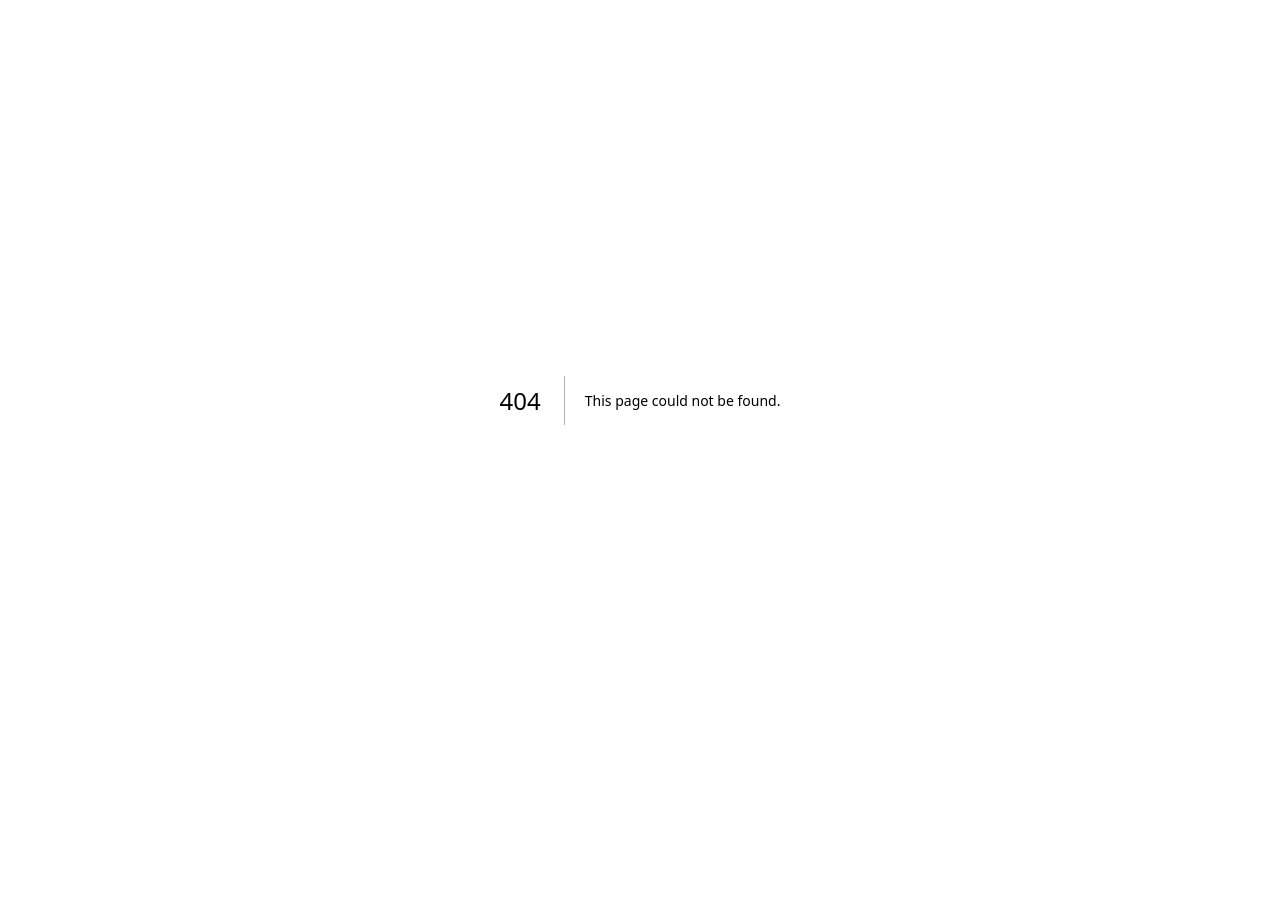
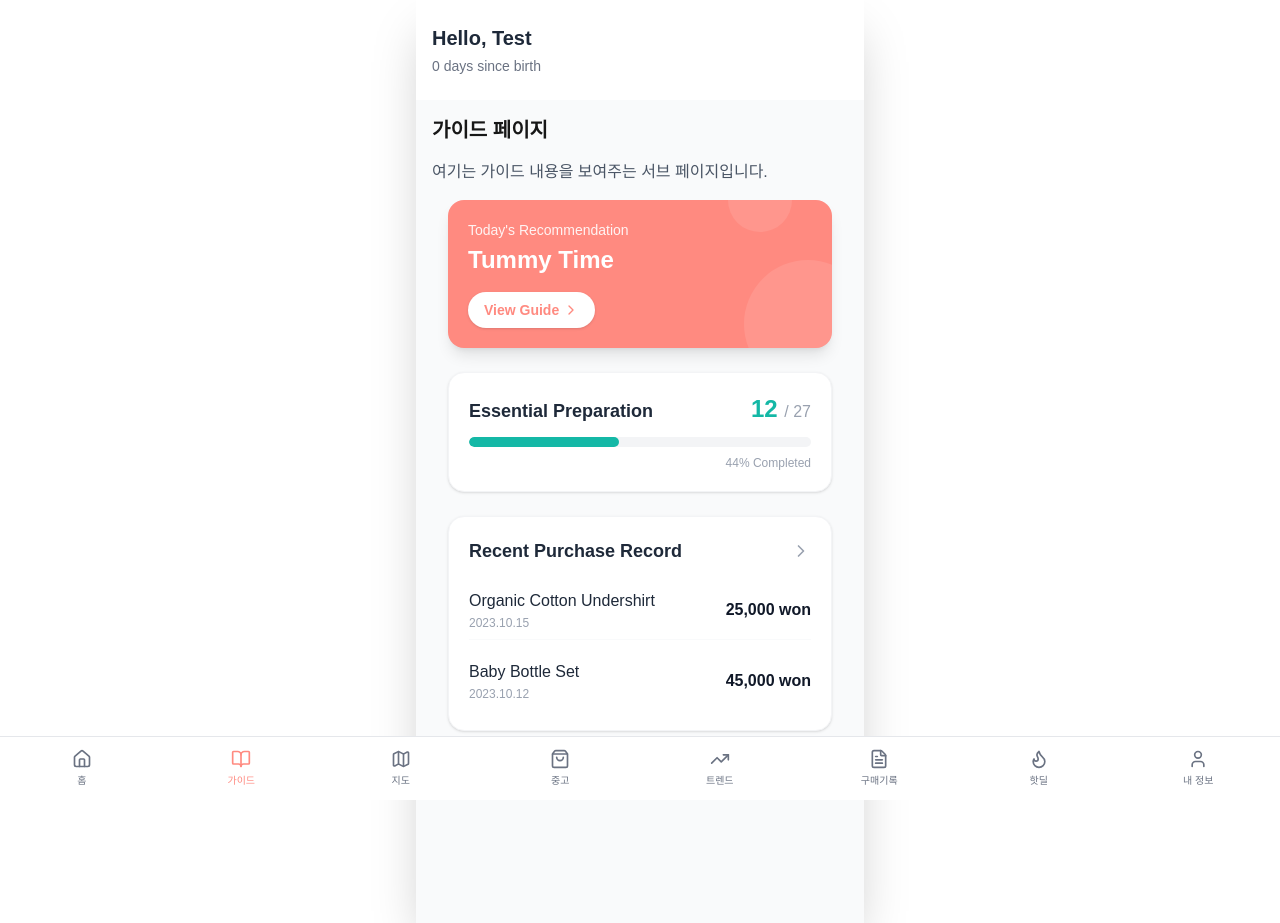
Before and after one commit to octo-tim/connected_b, a Next.js app: page /guide in a window 1280 px wide. Before the commit this address had no page. Before the commit the page ends 800 px from the top, so only its background shows below. Built offline with nearby package versions, Linux system fonts and the light colour scheme.

Commit message:
Add guide page and update bottom navigation for dynamic active state

```diff
--- /dev/null
+++ b/src/app/guide/page.tsx
@@ -0,0 +1,22 @@
+import Header from '@/components/dashboard/Header';
+import RecommendationCard from '@/components/dashboard/RecommendationCard';
+import PreparationProgress from '@/components/dashboard/PreparationProgress';
+import PurchaseRecord from '@/components/dashboard/PurchaseRecord';
+import BottomNav from '@/components/layout/BottomNav';
+
+export default function GuidePage() {
+    return (
+        <main className="bg-gray-50 min-h-screen pb-20 max-w-md mx-auto shadow-2xl overflow-hidden relative">
+            <Header />
+            <div className="p-4">
+                <h1 className="text-xl font-bold mb-4">가이드 페이지</h1>
+                <p className="text-gray-600 mb-4">여기는 가이드 내용을 보여주는 서브 페이지입니다.</p>
+                {/* Reusing components for demonstration */}
+                <RecommendationCard />
+                <PreparationProgress />
+                <PurchaseRecord />
+            </div>
+            <BottomNav />
+        </main>
+    );
+}
--- a/src/components/layout/BottomNav.tsx
+++ b/src/components/layout/BottomNav.tsx
@@ -1,8 +1,9 @@
 import Link from 'next/link';
+import { usePathname } from 'next/navigation';
 import { Home, BookOpen, Map, ShoppingBag, TrendingUp, FileText, Flame, User } from 'lucide-react';
 
 const navItems = [
-  { label: '홈', icon: Home, href: '/', active: true },
+  { label: '홈', icon: Home, href: '/' },
   { label: '가이드', icon: BookOpen, href: '/guide' },
   { label: '지도', icon: Map, href: '/map' },
   { label: '중고', icon: ShoppingBag, href: '/used' },
@@ -13,21 +14,25 @@ const navItems = [
 ];
 
 export default function BottomNav() {
+  const pathname = usePathname();
+
   return (
     <nav className="fixed bottom-0 left-0 right-0 bg-white border-t border-gray-200 py-2 safe-area-bottom z-50">
       <div className="grid grid-cols-8 gap-1 px-1">
-        {navItems.map((item) => (
+        {navItems.map((item) => {
+          const isActive = pathname === item.href;
+          return (
             <Link
               key={item.label}
               href={item.href}
-            className={`flex flex-col items-center justify-center p-1 ${
-              item.active ? 'text-brand-coral' : 'text-gray-500'
+              className={`flex flex-col items-center justify-center p-1 ${isActive ? 'text-brand-coral' : 'text-gray-500'
                 }`}
             >
               <item.icon size={20} strokeWidth={2} />
               <span className="text-[10px] mt-1 whitespace-nowrap">{item.label}</span>
             </Link>
-        ))}
+          );
+        })}
       </div>
     </nav>
   );
```
Lines whose indentation alone changed are shown as unchanged.
